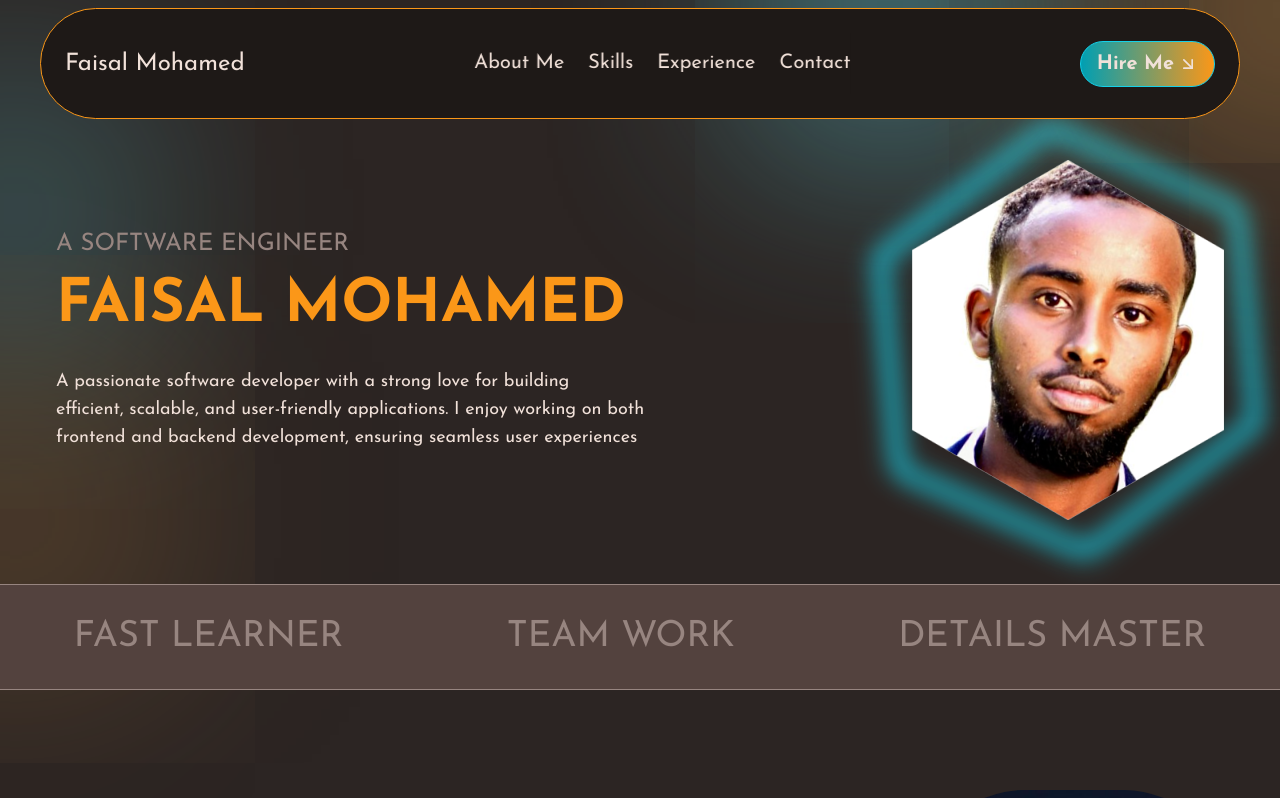
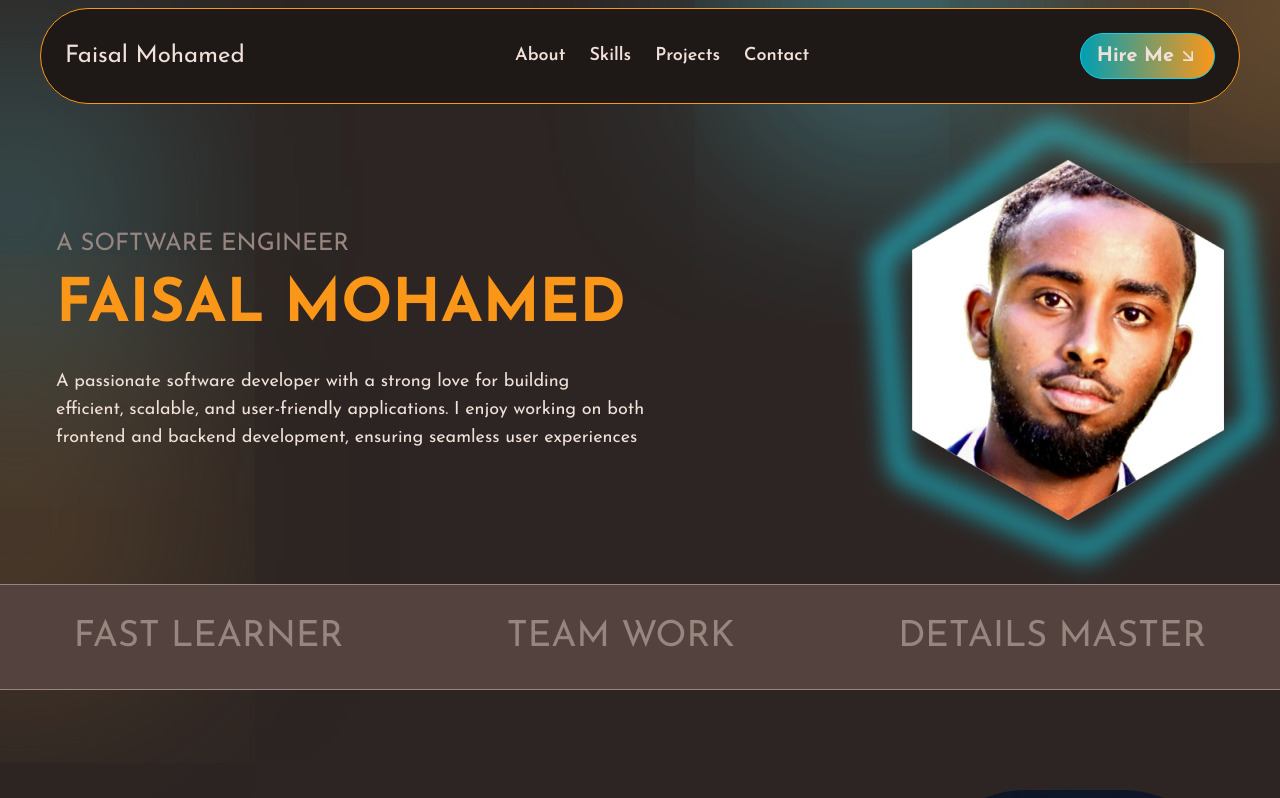
Before and after one commit to fm-coding/my-portfolio, a React (Vite) app: page / in a window 1280 px wide. Shown: the top 798 px of the page. Built offline with nearby package versions, Linux system fonts and the light colour scheme; the HTML template or start-up script is replaced by a standard one.

Commit message:
Fix responsive navbar behavior and animations

```diff
--- a/src/components/navbar/NavbarLinks.jsx
+++ b/src/components/navbar/NavbarLinks.jsx
@@ -1,32 +1,20 @@
-import { Link } from "react-scroll";
+import React from "react";
 
-const links = [
-  { link: "About Me", section: "about" },
-  { link: "Skills", section: "skills" },
-  { link: "Experience", section: "experience" },
-  { link: "Contact", section: "contact" },
-];
+const NavbarLinks = ({ onLinkClick }) => {
+  const scrollToSection = (id) => {
+    const section = document.getElementById(id);
+    if (section) {
+      section.scrollIntoView({ behavior: "smooth" });
+    }
+    if (onLinkClick) onLinkClick(); // Close mobile menu after click
+  };
 
-const NavbarLinks = () => {
   return (
-    <ul className="flex lg:flex-row sm:flex-col gap-6 text-white font-body lg:relative sm:absolute sm:top-[120%] text-center left-[50%] -translate-x-[50%] lg:text-md sm:text-xl sm:bg-cyan/30 backdrop-blur-lg lg:bg-black sm:w-full py-4">
-      {links.map((link, index) => {
-        return (
-          <li key={index} className="group">
-            <Link
-              spy={true}
-              smooth={true}
-              duration={500}
-              offset={-130}
-              to={link.section}
-              className="cursor-pointer text-white hover:text-cyan transition-all duration-500"
-            >
-              {link.link}
-            </Link>
-            <div className="mx-auto bg-cyan w-0 group-hover:w-full h-[1px] transition-all duration-500"></div>
-          </li>
-        );
-      })}
+    <ul className="flex flex-col sm:flex-col lg:flex-row gap-6 text-white font-semibold text-lg">
+      <li onClick={() => scrollToSection("about")} className="cursor-pointer hover:text-cyan transition-all">About</li>
+      <li onClick={() => scrollToSection("skills")} className="cursor-pointer hover:text-cyan transition-all">Skills</li>
+      <li onClick={() => scrollToSection("projects")} className="cursor-pointer hover:text-cyan transition-all">Projects</li>
+      <li onClick={() => scrollToSection("contact")} className="cursor-pointer hover:text-cyan transition-all">Contact</li>
     </ul>
   );
 };
--- a/src/components/navbar/NavbarToggler.jsx
+++ /dev/null
@@ -1,21 +0,0 @@
-import { GiHamburgerMenu } from "react-icons/gi";
-import { useDispatch } from "react-redux";
-import { toggleMenu } from "../../state/menuSlice";
-
-const NavbarToggler = () => {
-  const dispatch = useDispatch();
-
-  const setToggleMenu = () => {
-    dispatch(toggleMenu());
-  };
-  return (
-    <button
-      className="text-2xl p-3 border border-orange rounded-full"
-      onClick={setToggleMenu}
-    >
-      <GiHamburgerMenu />
-    </button>
-  );
-};
-
-export default NavbarToggler;
--- a/src/components/navbar/Navbarmain.jsx
+++ b/src/components/navbar/Navbarmain.jsx
@@ -1,34 +1,58 @@
-import React from 'react'
-import NavbarLogo from './NavbarLogo'
-import NavbarLinks from './NavbarLinks'
-import NavbarBtn from './NavbarBtn'
+import React, { useState } from "react";
+import NavbarLogo from "./NavbarLogo";
+import NavbarLinks from "./NavbarLinks";
+import NavbarBtn from "./NavbarBtn";
 import { GiHamburgerMenu } from "react-icons/gi";
-import { useState } from 'react';
+import { motion, AnimatePresence } from "framer-motion";
 
 const Navbarmain = () => {
-    const [menuOpen,setMenuOpen] = useState(false);
-    const toggleMenu = ()=>{
-        setMenuOpen(!menuOpen);
-    }
+  const [menuOpen, setMenuOpen] = useState(false);
+
+  const toggleMenu = () => {
+    setMenuOpen(!menuOpen);
+  };
+
+  const closeMenu = () => {
+    setMenuOpen(false);
+  };
 
   return (
-    <nav className="max-w-[1300px] mx-auto w-full  px-4 fixed left-[50%] -translate-x-[50%] z-20 flex gap-4 mt-2">
-        <div className="flex justify-between w-full max-w-[1200px] mx-auto  bg-black items-center p-6 rounded-r-full rounded-l-full border-orange border-[0.5px] ">
+    <nav className="max-w-[1300px] mx-auto w-full px-4 fixed left-[50%] -translate-x-[50%] z-20 flex gap-4 mt-2">
+      <div className="flex justify-between w-full max-w-[1200px] mx-auto bg-black items-center p-6 rounded-r-full rounded-l-full border-orange border-[0.5px]">
         <NavbarLogo />
-        <div className={`${menuOpen ? "sm:block" : "sm:hidden"} lg:block`}>
+        <div className="hidden lg:block">
           <NavbarLinks />
         </div>
+        <NavbarBtn />
+      </div>
 
-        <NavbarBtn/>
-        </div>
+      {/* Hamburger button */}
+      <div className="flex lg:hidden sm:block p-6 bg-black items-center justify-center rounded-full border-orange border-[0.5px]">
+        <button
+          className={`text-2xl p-3 border border-orange rounded-full text-white transition-transform duration-300 ${
+            menuOpen ? "rotate-90" : ""
+          }`}
+          onClick={toggleMenu}
+        >
+          <GiHamburgerMenu />
+        </button>
+      </div>
 
-        <div className="flex lg:hidden sm:block p-6 bg-black items-center justify-center rounded-full  border-orange border-[0.5px] ">
-        <button className='text-2xl p-3 border border-orange rounded-full text-white' onClick={toggleMenu}>
-        <GiHamburgerMenu />
-        </button>
-        </div>
+      {/* Animated Mobile Menu */}
+      <AnimatePresence>
+        {menuOpen && (
+          <motion.div
+            initial={{ height: 0, opacity: 0 }}
+            animate={{ height: "auto", opacity: 1 }}
+            exit={{ height: 0, opacity: 0 }}
+            className="absolute top-[80px] right-4 sm:right-0 sm:left-0 bg-black border border-orange rounded-xl shadow-lg z-50 lg:hidden px-6 py-4"
+          >
+            <NavbarLinks onLinkClick={closeMenu} />
+          </motion.div>
+        )}
+      </AnimatePresence>
     </nav>
   );
 };
 
-export default Navbarmain
+export default Navbarmain;
```
